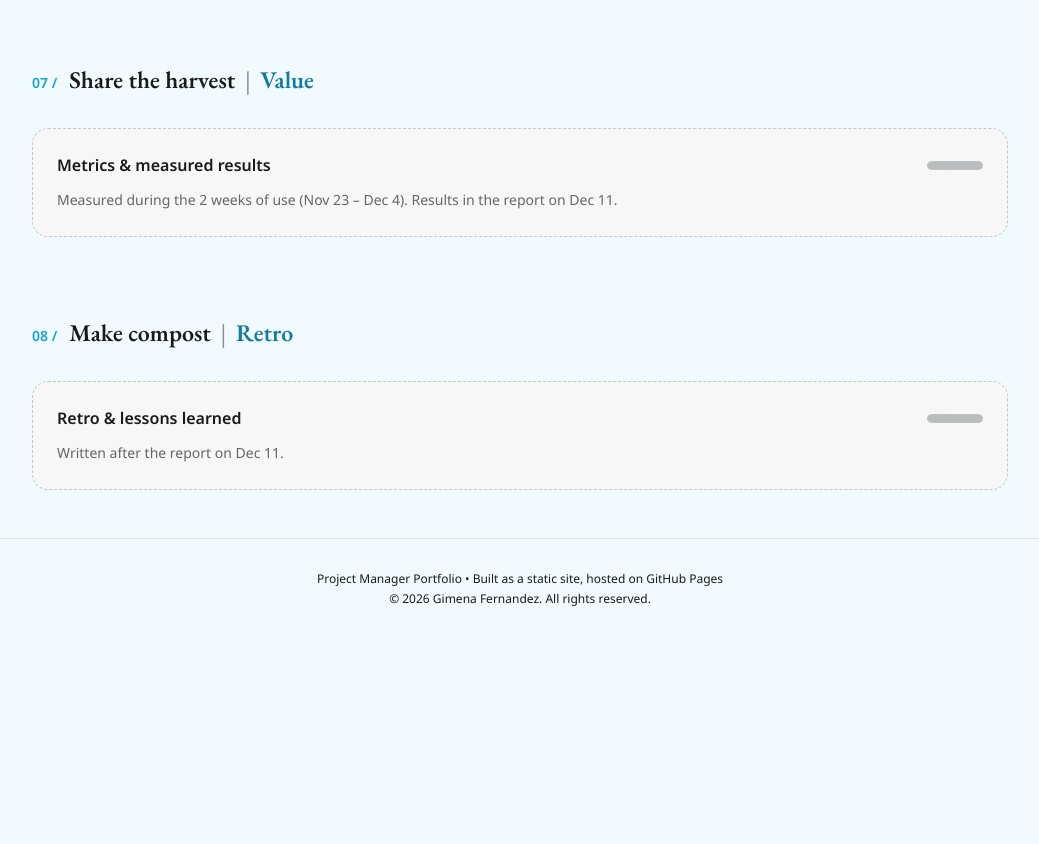
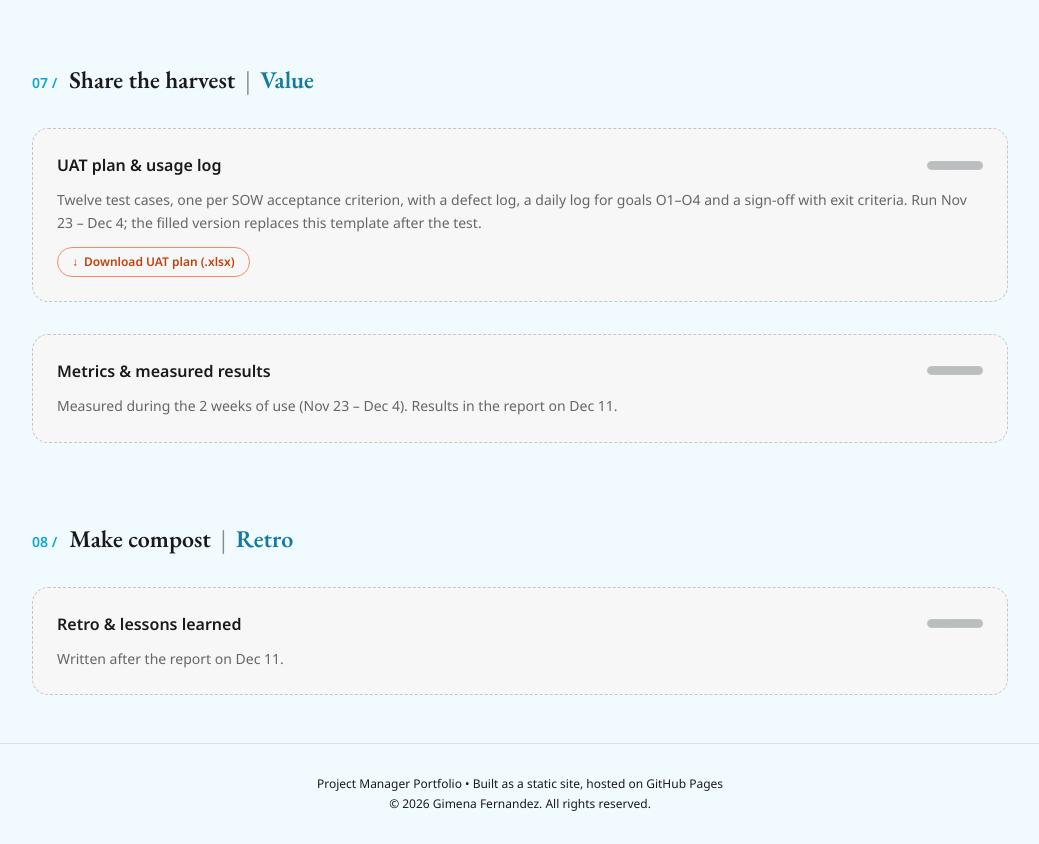
Before and after one commit to gimenab/pm-portfolio, a plain HTML site: page case-studies/treasure-time.html in a window 1280 px wide. Shown: the part 5300-6144 px from the top of the page, without its empty margins (120-1159 px from the left). Before the commit the page ends 5939 px from the top, so only its background shows below. Drawn offline with nearby package versions, Linux system fonts and the light colour scheme.

Commit message:
Treasure Time step 07: UAT plan template (.xlsx)
Co-Authored-By: Claude Opus 5.5 <noreply@anthropic.com>

```diff
--- a/case-studies/treasure-time.html
+++ b/case-studies/treasure-time.html
@@ -737,6 +737,20 @@
                 </h2>
             </div>
 
+            <!-- UAT plan & usage log -->
+            <div class="p-6 rounded-2xl bg-[#f7f7f7] border border-dashed border-black/20 space-y-3">
+                <div class="flex items-center justify-between gap-3 flex-wrap">
+                    <h3 class="text-base font-semibold text-slate-200">UAT plan &amp; usage log</h3>
+                    <span class="status-tag"><img src="../assets/images/status/status-not-started.png" alt="Not started" class="h-[9px] w-14"></span>
+                </div>
+                <p class="text-slate-400 text-sm leading-relaxed">
+                    Twelve test cases, one per SOW acceptance criterion, with a defect log, a daily log for goals O1&ndash;O4 and a sign-off with exit criteria. Run Nov 23 &ndash; Dec 4; the filled version replaces this template after the test.
+                </p>
+                <div class="flex flex-wrap gap-2">
+                    <a href="../assets/downloads/treasure-time-uat.xlsx" download class="group inline-flex items-center gap-1.5 rounded-full border border-[#f78c61] bg-transparent px-3.5 py-1.5 text-xs font-mono font-semibold text-[#c2410c] hover:bg-[#f78c61] hover:text-[#1a1a1a] transition-colors"><span aria-hidden="true">&darr;</span>Download UAT plan (.xlsx)</a>
+                </div>
+            </div>
+
             <!-- 7.1 Metrics & measured results -->
             <div class="p-6 rounded-2xl bg-[#f7f7f7] border border-dashed border-black/20 space-y-3">
                 <div class="flex items-center justify-between gap-3 flex-wrap">
```
Also changed, not shown: 1 other file.
